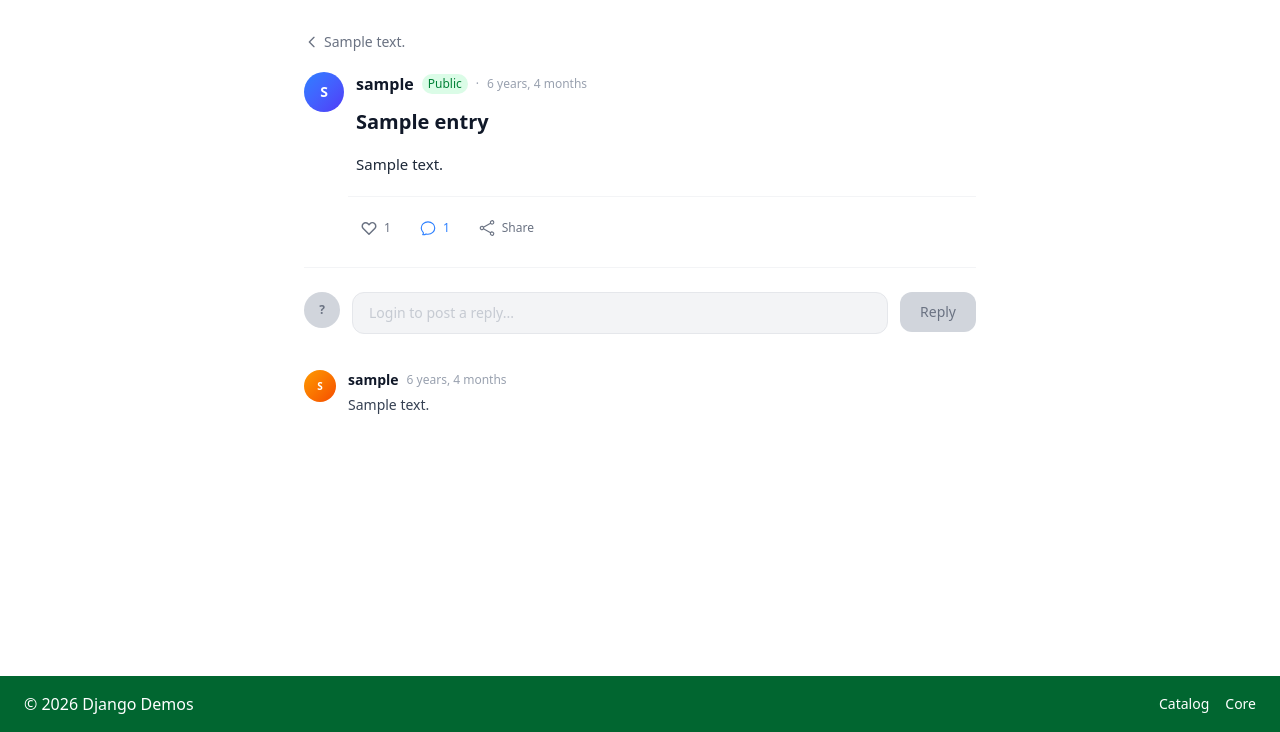
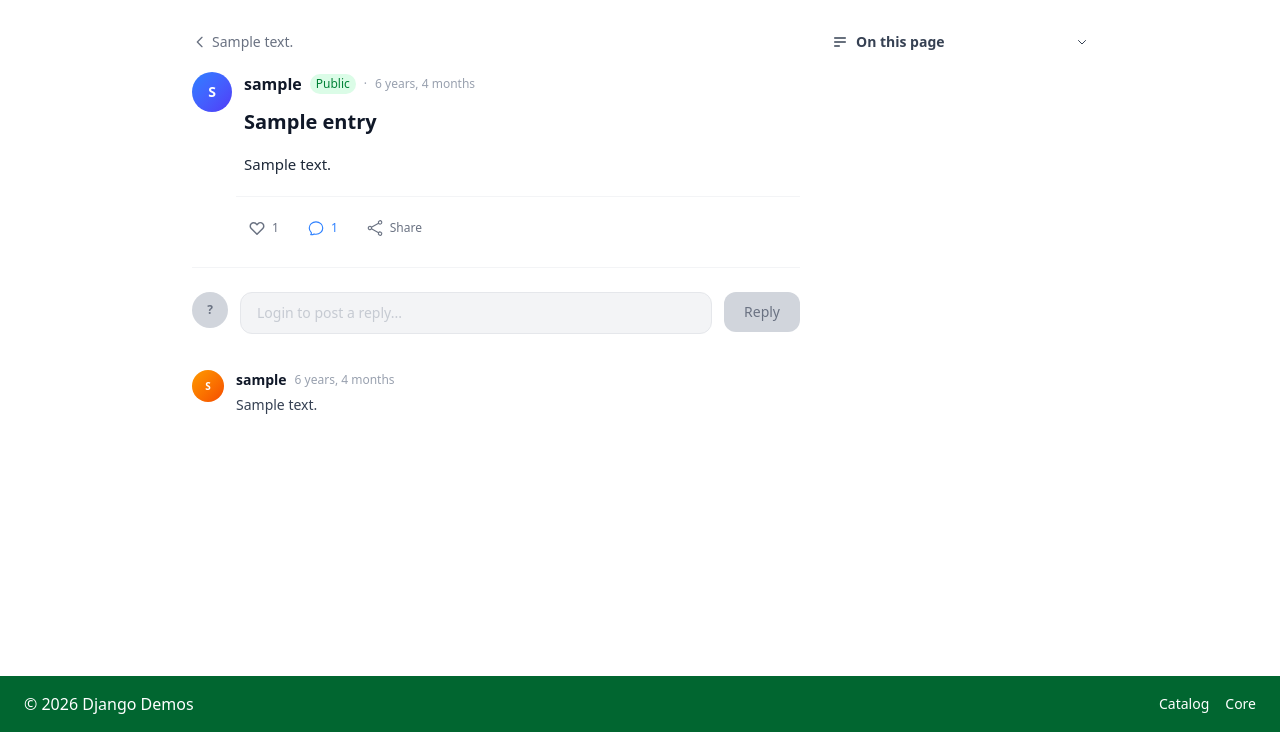
Before and after one commit to interset-wq/learner, a Django app: page /learning_logs/entry/1/ in a window 1280 px wide. Shown: the part 68-800 px from the top of the page. Run offline with Django 5.2, Linux system fonts and the light colour scheme; tables that the repository leaves empty hold one stand-in row (values such as "Sample post").

Commit message:
feat: auto TOC from headings, fix reply on collapsed sub-comments

```diff
--- a/learning_logs/models.py
+++ b/learning_logs/models.py
@@ -80,15 +80,25 @@ class Entry(models.Model):
 
     @property
     def rendered_text(self):
-        return mark_safe(
-            markdown.markdown(
-                self.text,
-                extensions=["fenced_code", "codehilite", "tables", "toc"],
-                extension_configs={
-                    "codehilite": {"css_class": "highlight", "guess_lang": False}
-                },
+        md = markdown.Markdown(
+            extensions=["fenced_code", "codehilite", "tables", "toc"],
+            extension_configs={
+                "codehilite": {"css_class": "highlight", "guess_lang": False}
+            },
+        )
+        html = md.convert(self.text)
+        self._toc_html = md.toc
+        return mark_safe(html)
+
+    @property
+    def toc_html(self):
+        if not hasattr(self, "_toc_html"):
+            md = markdown.Markdown(
+                extensions=["toc"],
             )
-        )
+            md.convert(self.text)
+            self._toc_html = md.toc
+        return mark_safe(self._toc_html)
 
 
 class Comment(models.Model):
--- a/learning_logs/templates/learning_logs/entry_detail.html
+++ b/learning_logs/templates/learning_logs/entry_detail.html
@@ -9,7 +9,8 @@
 {% endblock %}
 
 {% block content %}
-  <div class="max-w-2xl mx-auto">
+  <div class="max-w-4xl mx-auto flex gap-8">
+    <div class="flex-1 min-w-0 max-w-2xl">
     <div class="mb-4">
       <a href="{% url 'learning_logs:topic' topic.id %}" class="text-sm text-gray-500 dark:text-gray-400 hover:text-blue-500 transition-colors inline-flex items-center gap-1">
         <svg class="w-4 h-4" fill="none" viewBox="0 0 24 24" stroke="currentColor" stroke-width="2">
@@ -136,6 +137,28 @@
       {% endif %}
     </div>
     {% endif %}
+    </div>
+
+    <aside class="hidden lg:block w-64 flex-shrink-0">
+      <div class="sticky top-8">
+        {% if entry.toc_html %}
+        <div class="toc-container">
+          <button class="toc-toggle flex items-center gap-2 text-sm font-semibold text-gray-700 dark:text-gray-300 mb-3 w-full">
+            <svg class="w-4 h-4" fill="none" viewBox="0 0 24 24" stroke="currentColor" stroke-width="2">
+              <path stroke-linecap="round" stroke-linejoin="round" d="M4 6h16M4 12h16M4 18h7" />
+            </svg>
+            On this page
+            <svg class="w-3 h-3 ml-auto transition-transform duration-200" fill="none" viewBox="0 0 24 24" stroke="currentColor" stroke-width="2">
+              <path stroke-linecap="round" stroke-linejoin="round" d="M19 9l-7 7-7-7" />
+            </svg>
+          </button>
+          <div class="toc-content text-sm text-gray-600 dark:text-gray-400 border-l-2 border-gray-200 dark:border-gray-700 pl-3 space-y-1.5">
+            {{ entry.toc_html }}
+          </div>
+        </div>
+        {% endif %}
+      </div>
+    </aside>
   </div>
 
 <script>
@@ -156,7 +179,6 @@ document.addEventListener('click', (e) => {
   if (parentId) {
     const parentForm = document.getElementById(`reply-form-${parentId}`);
     if (parentForm) {
-      // Expand parent's replies if collapsed
       const parentReplies = document.getElementById(`replies-${parentId}`);
       if (parentReplies?.classList.contains('hidden')) {
         parentReplies.classList.remove('hidden');
@@ -172,7 +194,6 @@ document.addEventListener('click', (e) => {
       input?.focus();
       return;
     }
-    // No parent form found, use main input
     const mainInput = document.getElementById('comment-input');
     if (mainInput && username) {
       mainInput.value = `@${username} `;
@@ -185,6 +206,10 @@ document.addEventListener('click', (e) => {
   // Root comment: show its reply form
   const replyForm = document.getElementById(`reply-form-${commentId}`);
   if (replyForm) {
+    const replies = document.getElementById(`replies-${commentId}`);
+    if (replies?.classList.contains('hidden')) {
+      replies.classList.remove('hidden');
+    }
     document.querySelectorAll('.reply-form:not(.hidden)').forEach(f => {
       if (f !== replyForm) f.classList.add('hidden');
     });
@@ -198,7 +223,7 @@ document.addEventListener('click', (e) => {
   }
 });
 
-// Share button (clipboard API - no server needed)
+// Share button
 document.querySelectorAll('.share-btn').forEach(btn => {
   btn.addEventListener('click', async () => {
     const url = btn.dataset.url;
@@ -236,6 +261,11 @@ document.addEventListener('click', (e) => {
   const commentId = btn.dataset.commentId;
   const form = document.getElementById(`reply-form-${commentId}`);
   if (!form) return;
+  // Expand replies if collapsed
+  const replies = document.getElementById(`replies-${commentId}`);
+  if (replies?.classList.contains('hidden')) {
+    replies.classList.remove('hidden');
+  }
   document.querySelectorAll('.reply-form:not(.hidden)').forEach(f => {
     if (f !== form) f.classList.add('hidden');
   });
@@ -263,6 +293,26 @@ document.addEventListener('htmx:beforeSwap', (e) => {
     }
   }
 });
+
+// TOC toggle
+document.querySelectorAll('.toc-toggle').forEach(btn => {
+  btn.addEventListener('click', () => {
+    const content = btn.nextElementSibling;
+    content.classList.toggle('hidden');
+    btn.querySelector('svg:last-child').classList.toggle('rotate-180');
+  });
+});
+
+// TOC smooth scroll
+document.querySelectorAll('.toc-content a').forEach(link => {
+  link.addEventListener('click', (e) => {
+    e.preventDefault();
+    const target = document.querySelector(link.getAttribute('href'));
+    if (target) {
+      target.scrollIntoView({ behavior: 'smooth', block: 'start' });
+    }
+  });
+});
 </script>
 
 <style>
@@ -271,5 +321,27 @@ document.addEventListener('htmx:beforeSwap', (e) => {
   to { opacity: 1; transform: translateY(0); }
 }
 .htmx-added { animation: slideIn 0.25s ease-out; }
+
+.toc-content ul {
+  list-style: none;
+  padding: 0;
+  margin: 0;
+}
+.toc-content li {
+  padding: 0;
+}
+.toc-content a {
+  display: block;
+  padding: 2px 0;
+  color: inherit;
+  text-decoration: none;
+  transition: color 0.15s;
+}
+.toc-content a:hover {
+  color: #3b82f6;
+}
+.toc-content ul ul {
+  padding-left: 1rem;
+}
 </style>
 {% endblock %}
--- a/pyproject.toml
+++ b/pyproject.toml
@@ -1,6 +1,6 @@
 [project]
 name = "learning-log"
-version = "2.0.7"
+version = "2.1.0"
 description = "A collection of Django demo applications: catalog, learning logs, polls, and accounts"
 readme = "README.md"
 requires-python = ">=3.13"
```
Also changed, not shown: static/css/output.css, 1 other file.
